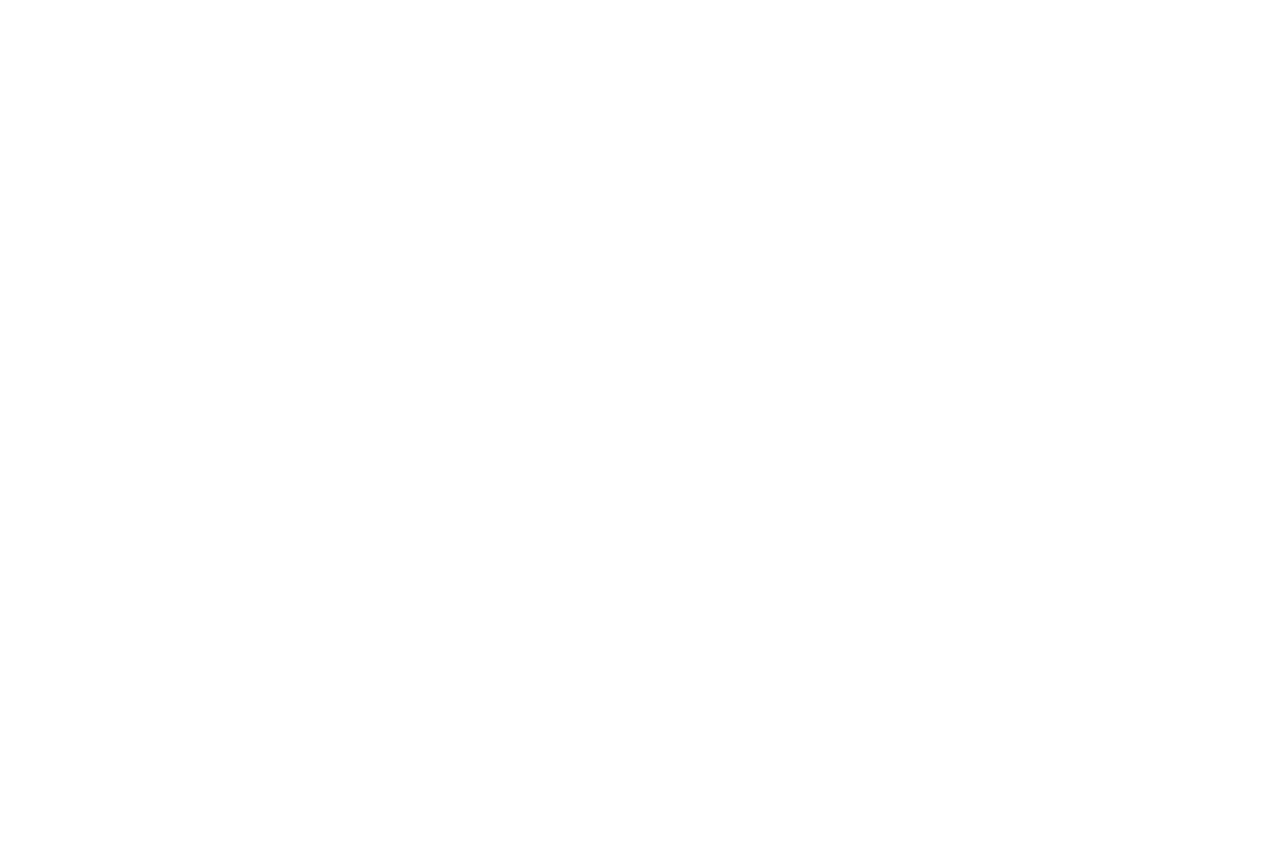
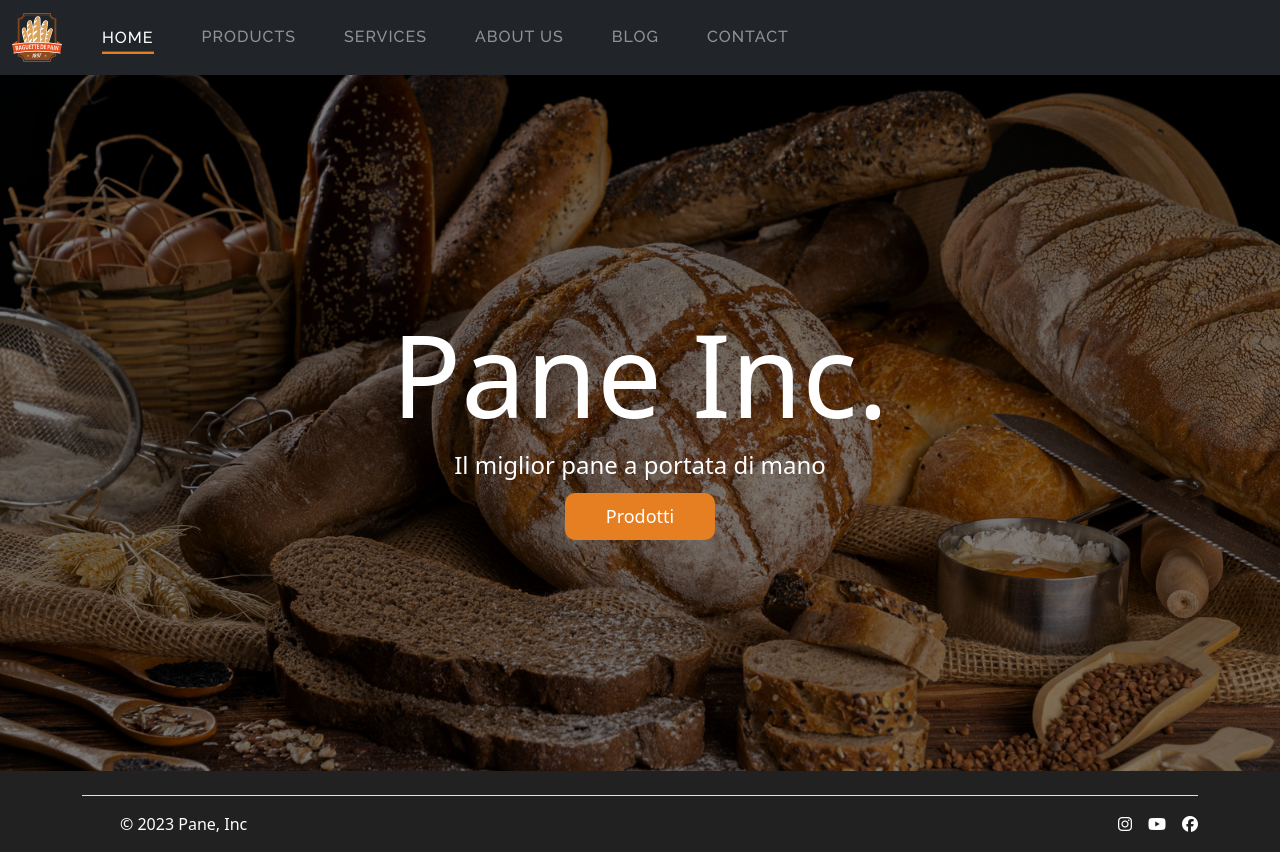
Before and after one commit to connectify-it/demo1.connectify.it, a plain HTML site: page index.html in a window 1280 px wide. Before the commit the page ends 800 px from the top, so only its background shows below. Drawn offline with nearby package versions, Linux system fonts and the light colour scheme; files that its build step writes are made by us from their sources.

Commit message:
inizio home

```diff
--- a/index.html
+++ b/index.html
@@ -6,14 +6,66 @@
    <meta http-equiv="X-UA-Compatible" content="IE=edge">
    <meta name="viewport" content="width=device-width, initial-scale=1.0">
 
-   <link rel="stylesheet" href="./css/style.css">
+   <link href="https://cdn.jsdelivr.net/npm/bootstrap@5.3.0-alpha1/dist/css/bootstrap.min.css" rel="stylesheet">
+   <script src="https://cdn.jsdelivr.net/npm/bootstrap@5.3.0-alpha1/dist/js/bootstrap.bundle.min.js"></script>
+
+   <script src="https://kit.fontawesome.com/94f0090ffe.js"></script>
+
+   <link rel="stylesheet" href="./style/style.css">
    <script src="./script/script.js"></script>
 
    <title>Connectify Demo 1</title>
 </head>
 
 <body>
+   <header>
+      <nav class="navbar navbar-expand-lg navbar-dark bg-dark">
+         <div class="container-fluid">
+            <a class="navbar-brand" href="#"><img style="min-width: 50px;" src="./img/logo.svg" alt="Logo.svg"></a>
+            <button class="navbar-toggler" type="button" data-bs-toggle="collapse" data-bs-target="#navbarNav"
+               aria-controls="navbarNav" aria-expanded="false" aria-label="Toggle navigation">
+               <span class="navbar-toggler-icon"></span>
+            </button>
+            <div class="collapse navbar-collapse" id="navbarNav">
+               <ul class="snip1226 navbar-nav">
+                  <li class="current"><a href="#" data-hover="Home">Home</a></li>
+                  <li><a href="#" data-hover="Products">Products</a></li>
+                  <li><a href="#" data-hover="Services">Services</a></li>
+                  <li><a href="#" data-hover="About Us">About Us</a></li>
+                  <li><a href="#" data-hover="Blog">Blog</a></li>
+                  <li><a href="#" data-hover="Contact">Contact</a></li>
+               </ul>
+            </div>
+         </div>
+      </nav>
+   </header>
+   <main>
+      <div class="parallax">
+         <div id="titleContainer">
+            <h1>Pane Inc.</h1>
+            <h4>Il miglior pane a portata di mano</h4>
+            <a href="#">Prodotti</a>
+         </div>
+      </div>
+   </main>
+   <footer class="container">
+      <footer class="d-flex flex-wrap justify-content-between align-items-center py-3 my-4 border-top">
+         <div class="col-md-4 d-flex align-items-center">
+            <a href="/" class="mb-3 me-2 mb-md-0 text-muted text-decoration-none lh-1">
+               <svg class="bi" width="30" height="24">
+                  <use xlink:href="#bootstrap"></use>
+               </svg>
+            </a>
+            <span class="mb-3 mb-md-0 text-muted" style="color: white !important">© 2023 Pane, Inc</span>
+         </div>
 
+         <ul class="nav col-md-4 justify-content-end list-unstyled d-flex">
+            <li class="ms-3"><a class="text-muted" href="#"><i class="fa-brands fa-instagram"></i></a></li>
+            <li class="ms-3"><a class="text-muted" href="#"><i class="fa-brands fa-youtube"></i></a></li>
+            <li class="ms-3"><a class="text-muted" href="#"><i class="fa-brands fa-facebook"></i> </a></li>
+         </ul>
+      </footer>
+   </footer>
 </body>
 
 </html>
--- a/style/style.css
+++ b/style/style.css
@@ -0,0 +1,130 @@
+@import url(https://fonts.googleapis.com/css?family=Raleway:400,500,800);
+
+body,
+html {
+   height: 100%;
+}
+
+/* #region main */
+
+main {
+   height: 87%;
+}
+
+.parallax {
+   background-image: url("../img/home.jpg");
+
+   min-height: 500px;
+   height: 100%;
+
+   background-attachment: fixed;
+   background-position: center;
+   background-repeat: no-repeat;
+   background-size: cover;
+}
+
+#titleContainer {
+   width: 100%;
+   height: 100%;
+   color: white;
+   display: flex;
+   flex-direction: column;
+   justify-content: center;
+   align-items: center;
+
+   background-color: rgba(0, 0, 0, 0.5);
+}
+
+#titleContainer h1 {
+   font-size: 9vw;
+}
+
+#titleContainer > * {
+   text-align: center;
+   opacity: 1;
+}
+
+#titleContainer a {
+   padding: 10px 15px;
+   text-decoration: none;
+   background-color: #e67e22;
+   color: white;
+   font-size: large;
+   width: 150px;
+   margin-top: 5px;
+   border-radius: 10px;
+   transition: 0.15s linear;
+}
+
+#titleContainer a:hover {
+   transition: 0.15s linear;
+   background-color: #e67d2283;
+}
+
+/* #endregion */
+
+/* #region navbar */
+
+.snip1226 {
+   font-family: "Raleway", Arial, sans-serif;
+   text-align: center;
+   text-transform: uppercase;
+   font-weight: 500;
+}
+.snip1226 * {
+   box-sizing: border-box;
+   -webkit-transition: all 0.35s ease;
+   transition: all 0.35s ease;
+}
+.snip1226 li {
+   display: inline-block;
+   list-style: outside none none;
+   margin: 5px 1.5em;
+   overflow: hidden;
+}
+.snip1226 a {
+   padding: 0.3em 0;
+   color: rgba(255, 255, 255, 0.5);
+   position: relative;
+   display: inline-block;
+   letter-spacing: 1px;
+   margin: 0;
+   text-decoration: none;
+}
+.snip1226 a:before,
+.snip1226 a:after {
+   position: absolute;
+   -webkit-transition: all 0.35s ease;
+   transition: all 0.35s ease;
+}
+.snip1226 a:before {
+   bottom: 100%;
+   display: block;
+   height: 3px;
+   width: 100%;
+   content: "";
+   background-color: #e67e22;
+}
+.snip1226 a:after {
+   padding: 0.3em 0;
+   position: absolute;
+   bottom: 100%;
+   left: 0;
+   content: attr(data-hover);
+   color: white;
+   white-space: nowrap;
+}
+.snip1226 li:hover a,
+.snip1226 .current a {
+   transform: translateY(100%);
+}
+/* Demo purposes only */
+body {
+   background-color: #212121;
+}
+
+/* #endregion */
+
+i {
+   color: white;
+}
```
Also changed, not shown: img/bakery-logo-emblem-set/License free.txt (added, +45 -0 lines), img/bakery-logo-emblem-set/License premium.txt (added, +30 -0 lines), img/bakery-logo-emblem-set/SVG/SVG/Risorsa 1.svg (added), img/home.jpg (added), img/logo.svg (added), 3 other files.
